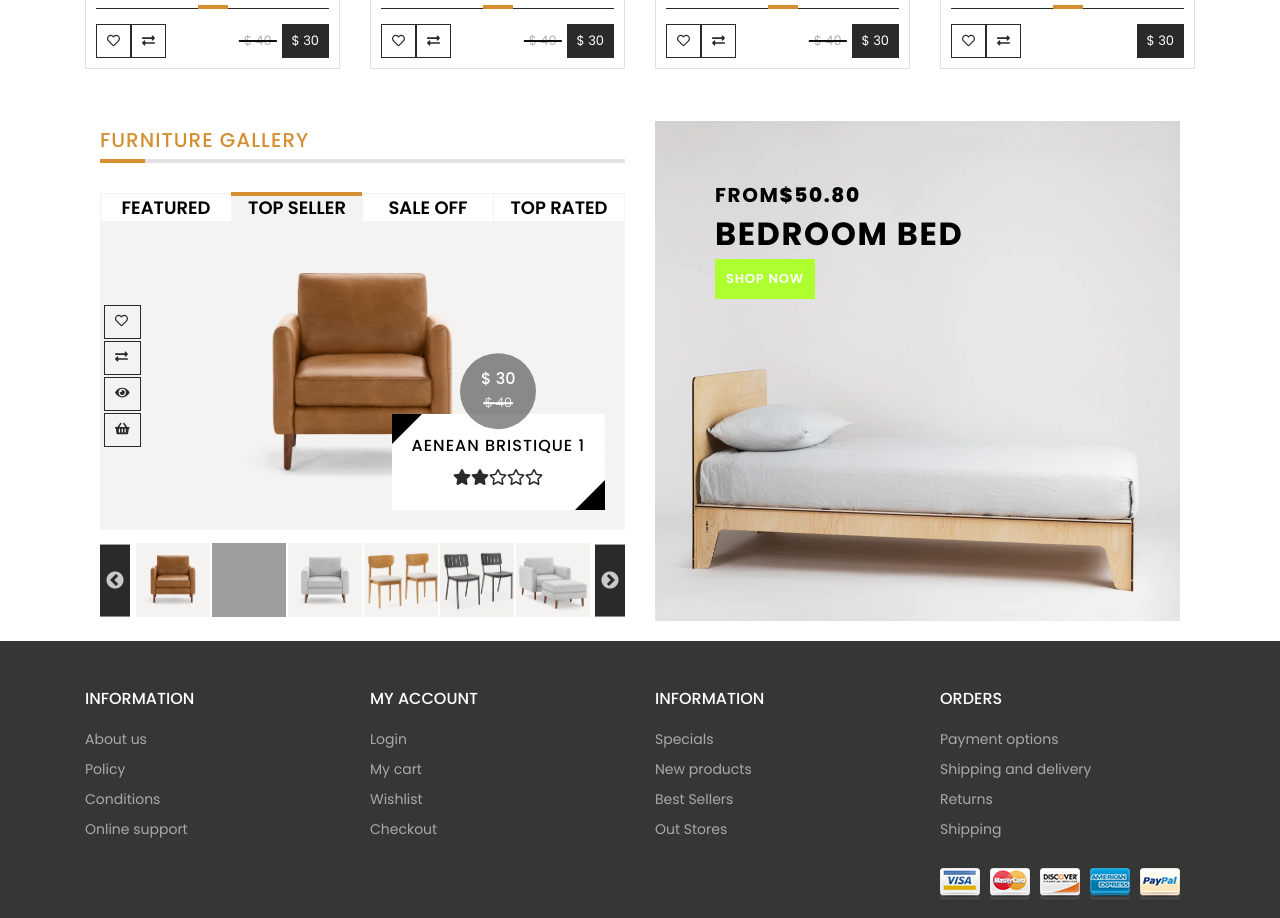
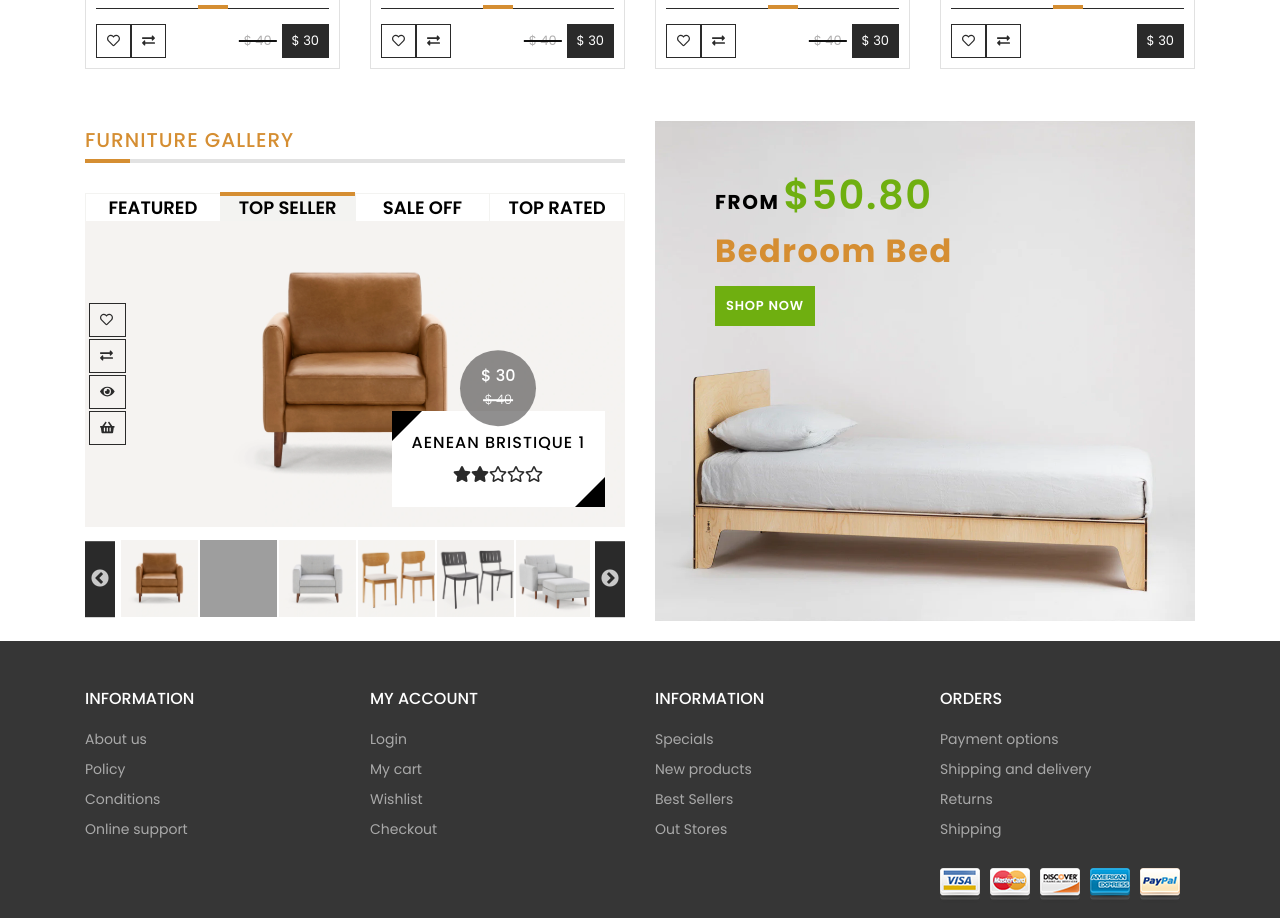
Before and after one commit to matwjablonski/wdp-2403-01, a React (Create React App) app: page / in a window 1280 px wide. Shown: the part 1860-2778 px from the top of the page. Built offline with nearby package versions, Linux system fonts and the light colour scheme; grey boxes are pictures that could not be loaded.

Commit message:
[WDP-20] Styling the right panel

```diff
--- a/src/components/features/Gallery/Gallery.js
+++ b/src/components/features/Gallery/Gallery.js
@@ -62,7 +62,7 @@ const Gallery = () => {
   return (
     <div className={styles.root}>
       <div className={'container'}>
-        <div className={clsx('d-flex flex-column flex-lg-row', styles.panel)}>
+        <div className={clsx('row d-flex flex-column flex-lg-row', styles.panel)}>
           <div className={clsx('col-lg-6 d-flex flex-column', styles.leftPanel)}>
             <PanelBar title='Furniture Gallery' />
             <PanelMenu
--- a/src/components/features/Gallery/Gallery.module.scss
+++ b/src/components/features/Gallery/Gallery.module.scss
@@ -9,6 +9,7 @@
       row-gap: 15px;
     }
   }
+
   .leftPanel {
     color: black;
     height: 500px;
@@ -125,6 +126,7 @@
       }
     }
   }
+
   .sliderItems {
     width: 100%;
     margin-top: 10px;
@@ -147,7 +149,6 @@
       height: 90%;
       background-color: $darkGray;
       margin-right: 2rem;
-
     }
 
     button:nth-of-type(2) {
@@ -161,6 +162,10 @@
       width: 100%;
       height: 100%;
       top: 3px;
+    }
+
+    .notActive {
+      //todo
     }
   }
 }
@@ -204,20 +209,29 @@
     flex-direction: column;
     width: 100%;
     text-align: start;
-    row-gap: 10px;
+    row-gap: 20px;
 
     p {
       font-size: 20px;
-      font-weight: 400;
+      font-weight: 600;
       line-height: 1.2rem;
       letter-spacing: .1rem;
       margin-bottom: 0;
+      padding: 0;
+      color: $panelbar-primary;
+
+      &:first-child {
+        color: black;
         text-transform: uppercase;
-      padding: 0;
+      }
 
       span {
-        font-weight: 800;
+        font-size: 40px;
+        font-weight: 600;
+        color: rgb(111, 175, 16);
+        margin: 0 4px;
       }
+
     }
   }
 
@@ -228,7 +242,7 @@
     width: 100px;
     height: 40px;
     color: white;
-    background-color: greenyellow;
+    background-color: rgb(111, 175, 16);
     text-decoration: none;
     text-transform: uppercase;
     border: none;
```
Lines whose indentation alone changed are shown as unchanged.
